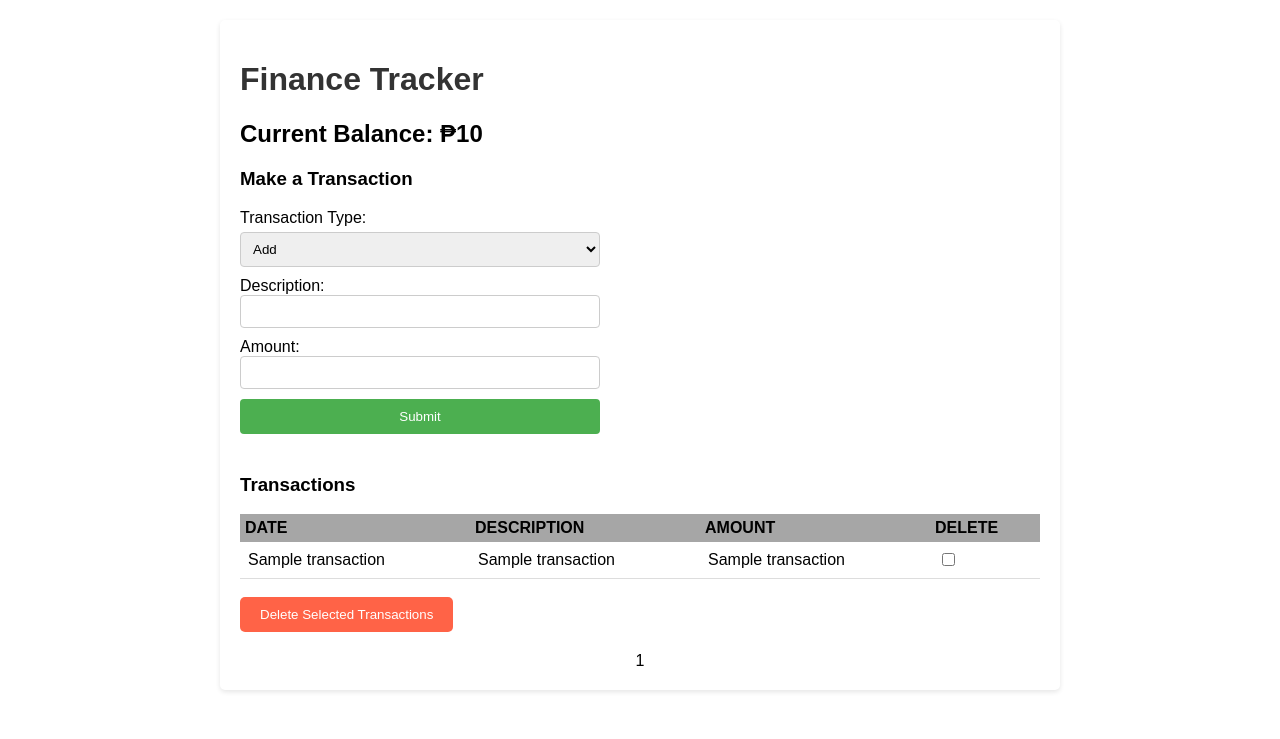
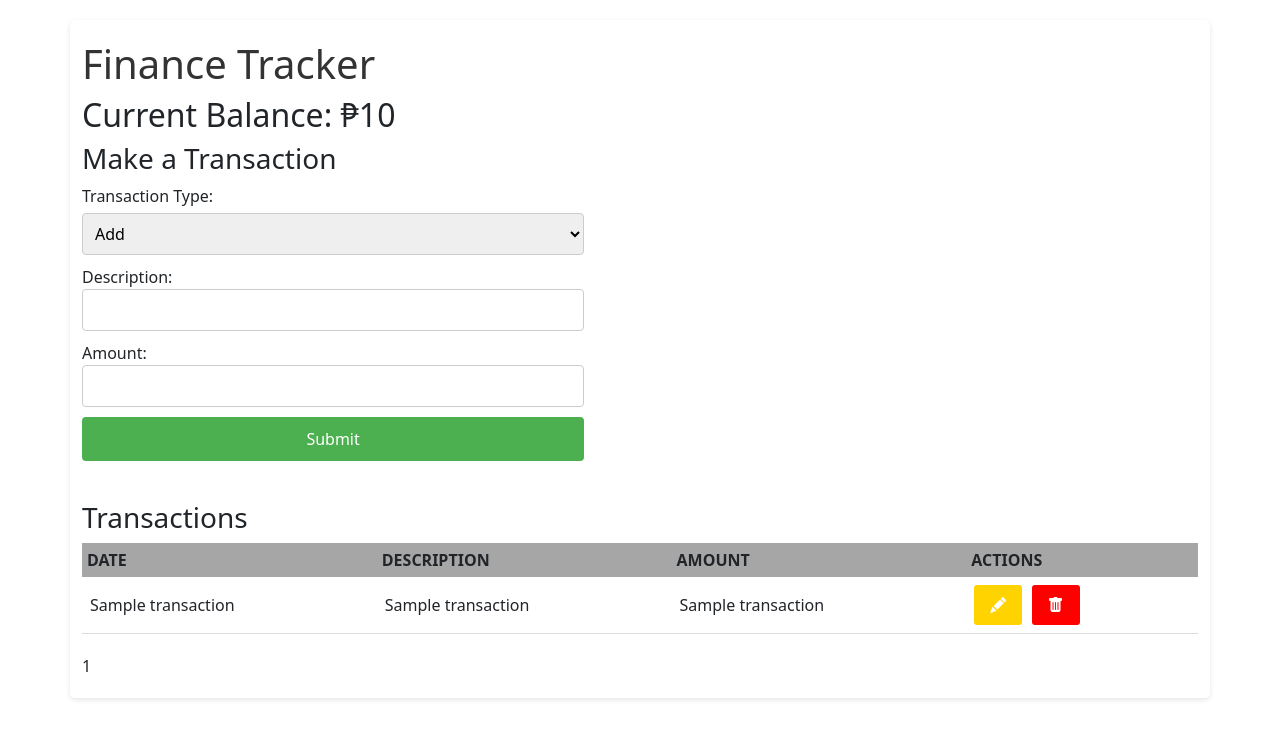
Before and after one commit to Andraannn/Finance-Tracker-System, a Flask app: page / in a window 1280 px wide. Shown: the top 739 px of the page. Run offline with Flask 3, Linux system fonts and the light colour scheme; a database or web service that is not in the repository returns one stand-in record (values such as "Sample title"); some libraries are stand-ins or nearby versions.

Commit message:
modified action tab (edit and delete)

```diff
--- a/app.py
+++ b/app.py
@@ -62,8 +62,20 @@ def index(page=1):
     conn.close()
     return render_template('index.html', transactions=transactions, total_pages=total_pages, page=page, current_balance=current_balance)
 
+@app.route('/edit_transaction', methods=['POST'])
+def edit_transaction():
+    transaction_id = request.form['transaction_id']
+    description = request.form['description']
+    amount = float(request.form['amount'])
 
+    # Update the transaction in the database
+    conn = connect_to_db()
+    cur = conn.cursor()
+    cur.execute("UPDATE transactions SET description = %s, amount = %s WHERE id = %s", (description, amount, transaction_id))
+    conn.commit()
+    conn.close()
 
+    return redirect(url_for('index'))
 
 @app.route('/transaction', methods=['POST'])
 def handle_transaction():
@@ -110,6 +122,5 @@ def delete_transactions():
     # Redirect to the index page or wherever appropriate
     return redirect(url_for('index'))
 
-
 if __name__ == '__main__':
     app.run(debug=True)
--- a/static/styles.css
+++ b/static/styles.css
@@ -23,18 +23,34 @@ button {
   margin-bottom: 10px;
 }
 
-button {
+.edit {
   cursor: pointer;
-  background-color: #007bff;
+  background-color: #FFD300;
   color: white;
   border: none;
   border-radius: 3px;
   padding: 8px 16px;
   margin-right: 5px;
+  transition: background-color 0.3s ease-in-out;
 }
 
-button:hover {
-  background-color: #0056b3;
+.edit:hover {
+  background-color: #F4BC1C;
+}
+
+.delete {
+  cursor: pointer;
+  background-color: #FF0000;
+  color: white;
+  border: none;
+  border-radius: 3px;
+  padding: 8px 16px;
+  margin-right: 5px;
+  transition: background-color 0.3s ease-in-out;
+}
+
+.delete:hover {
+  background-color: #CE2029;
 }
 
 table {
@@ -147,6 +163,7 @@ tfoot td:first-child {
   border: none;
   border-radius: 4px;
   cursor: pointer;
+  transition: background-color 0.3s ease-in-out;
 }
 
 .transaction-form input[type="submit"]:hover {
@@ -163,16 +180,96 @@ tr.header-row {
   font-weight: bold;
 }
 
-.delete-button {
-  background-color: #ff6347; /* Red background color */
-  color: white; /* White text color */
-  padding: 10px 20px; /* Add padding */
-  border: none; /* Remove border */
-  border-radius: 5px; /* Add border radius */
-  cursor: pointer; /* Add pointer cursor */
+#modal-overlay {
+  display: none;
+  position: fixed;
+  top: 0;
+  left: 0;
+  width: 100%;
+  height: 100%;
+  background-color: rgba(0, 0, 0, 0.5); /* Semi-transparent black */
+  z-index: 9998; /* Ensure overlay appears below the modal */
 }
 
-/* Hover effect */
-.delete-button:hover {
-  background-color: #ff4136; /* Darker red background color on hover */
+.modal {
+  width: 50%;
+  display: none;
+  position: fixed;
+  top: 50%;
+  left: 50%;
+  transform: translate(-50%, -50%);
+  z-index: 9999;
+  opacity: 0; /* Initial opacity */
+  transition: opacity 0.3s ease; /* Add transition for opacity */
+  background-color: white; /* Ensure a solid background color */
 }
+
+.modal-overlay {
+  position: fixed;
+  top: 0;
+  left: 0;
+  width: 100%;
+  height: 100%;
+  background-color: rgba(0, 0, 0, 0.5); /* Semi-transparent black overlay */
+  z-index: 9998; /* Ensure overlay is behind the modal */
+  display: none; /* Initially hidden */
+}
+
+.modal.show {
+  display: block;
+  opacity: 1; /* Change opacity to 1 when modal is shown */
+}
+
+.modal-overlay.show {
+  display: block; /* Show overlay when modal is shown */
+}
+
+.modal-dialog {
+  width: 50%;
+  padding: 15px;
+}
+
+.modal-header {
+  padding: 10px 0;
+  border-bottom: 1px solid #ccc;
+  margin-bottom: 10px;
+}
+
+.modal-header .modal-title {
+  font-size: 20px;
+}
+
+.modal-body {
+  margin-bottom: 20px;
+}
+
+.modal-body label {
+  font-weight: bold;
+}
+
+.modal-body input[type="text"],
+.modal-body input[type="number"] {
+  width: 100%;
+  padding: 8px;
+  margin-bottom: 10px;
+  border: 1px solid #ccc;
+  border-radius: 3px;
+}
+
+.modal-footer {
+  text-align: right;
+}
+
+.save-changes {
+  padding: 10px;
+  background-color: #4CAF50;
+  color: white;
+  border: none;
+  border-radius: 4px;
+  cursor: pointer;
+  transition: background-color 0.3s ease-in-out;
+}
+
+.save-changes:hover {
+  background-color: #45a049;
+}
--- a/templates/index.html
+++ b/templates/index.html
@@ -5,6 +5,8 @@
     <meta name="viewport" content="width=device-width, initial-scale=1.0">
     <title>Finance Tracker</title>
     <link rel="stylesheet" type="text/css" href="{{ url_for('static', filename='styles.css') }}">
+    <link href="https://stackpath.bootstrapcdn.com/bootstrap/5.1.3/css/bootstrap.min.css" rel="stylesheet">
+    <link href="https://cdnjs.cloudflare.com/ajax/libs/bootstrap-icons/1.7.2/font/bootstrap-icons.css" rel="stylesheet">
   </head>
   <body>
       <div class="container">
@@ -28,31 +30,58 @@
           </div>
 
           <h3>Transactions</h3>
-        <form action="/delete_transactions" method="post">
           <table>
               <tr style="background-color: #a6a6a6">
                   <th>DATE</th>
                   <th>DESCRIPTION</th>
                   <th>AMOUNT</th>
-                    <th>DELETE</th>
+                  <th>ACTIONS</th> <!-- New column for actions -->
               </tr>
               {% for transaction in transactions[:5] %}
               <!-- Limiting to the first 5 transactions -->
               <tr class="transaction-row">
-                  <!-- Assuming the transaction ID is at index 0 -->
                   <td>{{ transaction[3] }}</td>
                   <!-- Assuming the date is at index 3 -->
                   <td>{{ transaction[1] }}</td>
                   <!-- Assuming the description is at index 1 -->
                   <td>{{ transaction[2] }}</td>
                   <!-- Assuming the amount is at index 2 -->
-                    <td><input type="checkbox" name="transaction_id" value="{{ transaction[0] }}"></td>
+                  <td>
+                      <button type="button" class="edit" data-modal-target="#editModal{{ transaction[0] }}">
+                          <i class="bi bi-pencil-fill"></i>
+                      </button>
+                      <button type="submit" name="delete_transaction" value="{{ transaction[0] }}" class="delete">
+                        <i class="bi bi-trash-fill"></i>
+                    </button>
+                  </td>
               </tr>
+              <!-- Edit Modal -->
+              <div class="modal-overlay"></div>
+              <script src="https://ajax.googleapis.com/ajax/libs/jquery/3.6.0/jquery.min.js"></script>
+              <script src="https://cdnjs.cloudflare.com/ajax/libs/bootstrap/5.1.3/js/bootstrap.bundle.min.js"></script>
+              <div class="modal fade" id="editModal{{ transaction[0] }}" tabindex="-1" aria-labelledby="editModal{{ transaction[0] }}Label" aria-hidden="true">
+                <div class="modal-dialog">
+                    <div class="modal-content">
+                        <div class="modal-header">
+                          <button type="button" class="btn-close" data-modal-close aria-label="Close"><i class="bi bi-x"></i></button>
+                          <h5 class="modal-title">Edit Transaction</h5>
+                        </div>
+                        <div class="modal-body">
+                            <!-- Edit form goes here -->
+                            <form action="/edit_transaction" method="post">
+                                <input type="hidden" name="transaction_id" value="{{ transaction[0] }}">
+                                <label for="description">Description:</label>
+                                <input type="text" id="description" name="description" value="{{ transaction[1] }}" required><br>
+                                <label for="amount">Amount:</label>
+                                <input type="number" id="amount" name="amount" value="{{ transaction[2] }}" step="0.01" required><br>
+                                <button type="submit" class="btn btn-primary">Save Changes</button>
+                            </form>
+                        </div>
+                    </div>
+                </div>
+              </div>
               {% endfor %}
           </table>
-            <br>
-            <input class="delete-button" type="submit" value="Delete Selected Transactions">
-        </form>
 
           <!-- Pagination -->
           <div class="pagination">
@@ -69,5 +98,39 @@
               {% endif %}
           </div>
       </div>
+      <script>
+        document.querySelectorAll('.edit').forEach(function(button) {
+            button.addEventListener('click', function() {
+                var modalId = button.getAttribute('data-modal-target');
+                var modal = $(modalId);
+                modal.modal({ backdrop: 'static', keyboard: false }); // Added backdrop and keyboard options
+                modal.modal('show'); // Use jQuery to show the modal with the fade effect
+                $('.modal-overlay').addClass('show'); // Show the overlay
+            });
+        });
+        document.querySelectorAll('.delete').forEach(function(button) {
+            button.addEventListener('click', function(event) {
+                event.preventDefault();
+                var transactionId = button.value; // Get the transaction ID from the button's value attribute
+                $.ajax({
+                    type: 'POST',
+                    url: '/delete_transactions',
+                    data: { transaction_id: transactionId },
+                    success: function() {
+                        location.reload();
+                    }
+                });
+            });
+        });
+
+        document.querySelectorAll('[data-modal-close]').forEach(function(button) {
+            button.addEventListener('click', function() {
+                var modal = $(button.closest('.modal'));
+                modal.modal('hide'); // Use jQuery to hide the modal with the fade effect
+                $('.modal-overlay').removeClass('show'); // Hide the overlay
+            });
+        });
+    </script>
+
   </body>
   </html>
```
Lines whose indentation alone changed are shown as unchanged.
